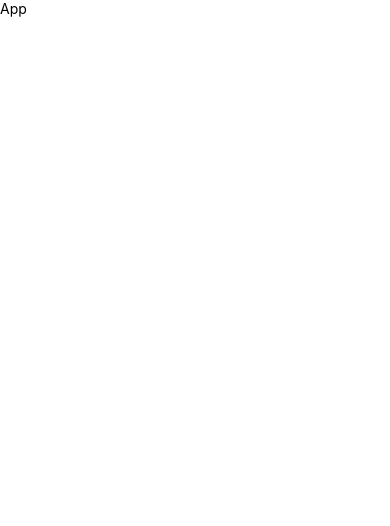
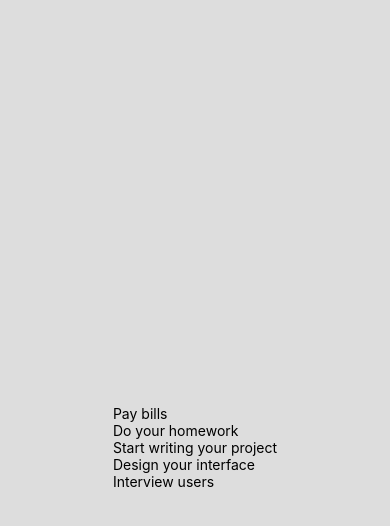
Before and after one commit to evapoulsen/native-hooks, a React Native app: screen / in a window 390 px wide. Shown: the top 526 px of the page. Built offline with nearby package versions, Linux system fonts and the light colour scheme.

Commit message:
TodoList

```diff
--- a/App.js
+++ b/App.js
@@ -1,14 +1,22 @@
 import React from "react";
 import { StyleSheet, View, Text } from "react-native";
+import TodoList from "./src/components/TodoList";
 
-const App = () => {
+const App = (props) => {
   return (
-    <View>
-      <Text>App</Text>
+    <View style={styles.container}>
+      <TodoList />
     </View>
   );
 }
 
-const styles = StyleSheet.create({});
+const styles = StyleSheet.create({
+  container: {
+      flex: 1,
+      justifyContent: 'center',
+      alignItems: 'center',
+      backgroundColor: '#DDDDDD',
+  },
+});
 
 export default App;
--- a/src/components/TodoList.js
+++ b/src/components/TodoList.js
@@ -1,20 +1,32 @@
 import React, { Component } from 'react';
-import { View, Text, StyleSheet } from 'react-native';
+import { View,  Text, StyleSheet, FlatList } from 'react-native';
 
-const TodoList = () => {
+const TodoList = (props) => {
+    const todos = [
+        { text: 'Pay bills', id: '1'},
+        { text: 'Do your homework', id: '2'},
+        { text: 'Start writing your project', id: '3'},
+        { text: 'Design your interface', id: '4'},
+        { text: 'Interview users', id: '5'},
+
+    ];
     return (
         <View style={styles.container}>
-            <Text>TodoList</Text>
+            <FlatList
+                data={todos}
+                renderItem={({ item }) => {
+                    return <Text>{item.text}</Text>
+                }}
+                keyExtractor={(todo) => todo.id}
+            >
+            </FlatList>
         </View>
     );
 };
 
 const styles = StyleSheet.create({
     container: {
-        flex: 1,
-        justifyContent: 'center',
-        alignItems: 'center',
-        backgroundColor: '#2c3e50',
+        marginTop: 50,
     },
 });
 
```
